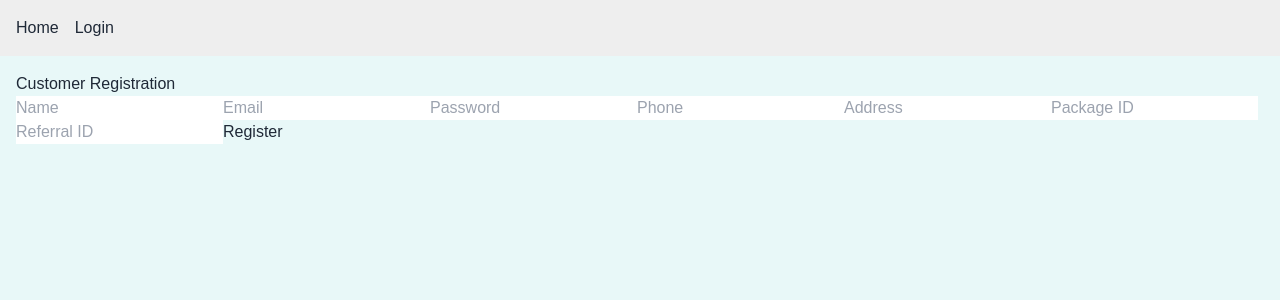
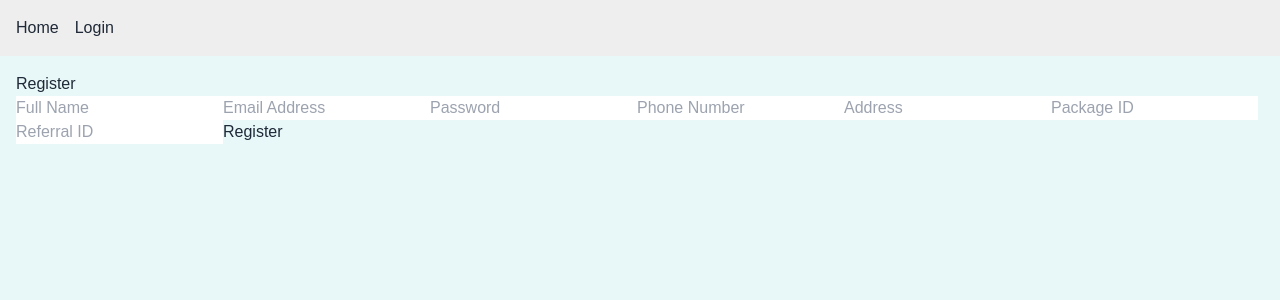
Before and after one commit to flexbuytravel/code-assist, a Next.js app: page /auth/register in a window 1280 px wide. Shown: the top 300 px of the page. Built offline with nearby package versions, Linux system fonts and the light colour scheme; no server answers.

Commit message:
Update page.tsx

```diff
--- a/src/app/auth/register/page.tsx
+++ b/src/app/auth/register/page.tsx
@@ -1,93 +1,158 @@
 "use client";
 
-import { useState } from "react";
-import { useSearchParams, useRouter } from "next/navigation";
-import { getAuth, createUserWithEmailAndPassword } from "firebase/auth";
-import { getFirestore, doc, setDoc } from "firebase/firestore";
+import { useState, useEffect } from "react";
+import { useRouter, useSearchParams } from "next/navigation";
+import { getAuth, createUserWithEmailAndPassword, updateProfile } from "firebase/auth";
+import { getFirestore, doc, setDoc, getDoc, updateDoc } from "firebase/firestore";
 import { app } from "@/lib/firebase";
 
 export default function RegisterPage() {
+  const router = useRouter();
   const searchParams = useSearchParams();
-  const router = useRouter();
-
-  const packageId = searchParams.get("packageId") || "";
-  const referralId = searchParams.get("referralId") || "";
-
-  const [form, setForm] = useState({
-    name: "",
-    email: "",
-    password: "",
-    phone: "",
-    address: ""
-  });
 
   const auth = getAuth(app);
   const db = getFirestore(app);
 
-  const handleRegister = async () => {
+  const [name, setName] = useState("");
+  const [email, setEmail] = useState("");
+  const [password, setPassword] = useState("");
+  const [phone, setPhone] = useState("");
+  const [address, setAddress] = useState("");
+  const [packageId, setPackageId] = useState("");
+  const [referralId, setReferralId] = useState("");
+
+  const [loading, setLoading] = useState(false);
+  const [error, setError] = useState("");
+
+  // Pre-fill from query params
+  useEffect(() => {
+    const pkg = searchParams.get("packageId");
+    const ref = searchParams.get("referralId");
+
+    if (pkg) setPackageId(pkg);
+    if (ref) setReferralId(ref);
+  }, [searchParams]);
+
+  const handleRegister = async (e: React.FormEvent) => {
+    e.preventDefault();
+    setError("");
+    setLoading(true);
+
     try {
-      // Create auth account
-      const cred = await createUserWithEmailAndPassword(auth, form.email, form.password);
+      // Create user in Firebase Auth
+      const userCred = await createUserWithEmailAndPassword(auth, email, password);
+      const user = userCred.user;
 
-      // Save customer to Firestore with timerStart
-      await setDoc(doc(db, "customers", cred.user.uid), {
-        ...form,
-        uid: cred.user.uid,
-        packageId,
-        referralId,
-        timerStart: new Date().toISOString(),
+      // Set displayName for convenience
+      await updateProfile(user, { displayName: name });
+
+      // If claiming a package, fetch it
+      let companyId = null;
+      if (packageId) {
+        const pkgRef = doc(db, "packages", packageId);
+        const pkgSnap = await getDoc(pkgRef);
+
+        if (!pkgSnap.exists()) {
+          throw new Error("Package not found.");
+        }
+
+        const pkgData = pkgSnap.data();
+        companyId = pkgData.companyId || null;
+
+        // Attach claimTimestamp (48-hour timer start)
+        await updateDoc(pkgRef, {
+          claimedBy: user.uid,
+          claimTimestamp: new Date().toISOString()
+        });
+      }
+
+      // Create customer record
+      await setDoc(doc(db, "customers", user.uid), {
+        name,
+        email,
+        phone,
+        address,
+        packageId: packageId || null,
+        referralId: referralId || null,
+        companyId: companyId || null,
+        deletedAgent: false,
         createdAt: new Date().toISOString()
       });
 
-      alert("Registration successful! Redirecting to dashboard...");
       router.push("/customer/dashboard");
     } catch (err: any) {
-      console.error(err);
-      alert(err.message);
+      console.error("Registration error:", err);
+      setError(err.message || "Registration failed.");
+    } finally {
+      setLoading(false);
     }
   };
 
   return (
     <div>
-      <h1>Customer Registration</h1>
+      <h1>Register</h1>
+      {error && <p style={{ color: "red" }}>{error}</p>}
+      <form onSubmit={handleRegister}>
         <input
-        placeholder="Name"
-        value={form.name}
-        onChange={(e) => setForm({ ...form, name: e.target.value })}
+          type="text"
+          placeholder="Full Name"
+          value={name}
+          onChange={(e) => setName(e.target.value)}
+          required
         />
+
         <input
-        placeholder="Email"
           type="email"
-        value={form.email}
-        onChange={(e) => setForm({ ...form, email: e.target.value })}
+          placeholder="Email Address"
+          value={email}
+          onChange={(e) => setEmail(e.target.value)}
+          required
         />
+
         <input
+          type="password"
           placeholder="Password"
-        type="password"
-        value={form.password}
-        onChange={(e) => setForm({ ...form, password: e.target.value })}
+          value={password}
+          onChange={(e) => setPassword(e.target.value)}
+          required
         />
+
         <input
-        placeholder="Phone"
-        value={form.phone}
-        onChange={(e) => setForm({ ...form, phone: e.target.value })}
+          type="tel"
+          placeholder="Phone Number"
+          value={phone}
+          onChange={(e) => setPhone(e.target.value)}
+          required
         />
+
         <input
+          type="text"
           placeholder="Address"
-        value={form.address}
-        onChange={(e) => setForm({ ...form, address: e.target.value })}
+          value={address}
+          onChange={(e) => setAddress(e.target.value)}
+          required
         />
+
         <input
+          type="text"
           placeholder="Package ID"
           value={packageId}
-        readOnly
+          onChange={(e) => setPackageId(e.target.value)}
+          readOnly={!!searchParams.get("packageId")}
         />
+
         <input
+          type="text"
           placeholder="Referral ID"
           value={referralId}
-        readOnly
+          onChange={(e) => setReferralId(e.target.value)}
+          readOnly={!!searchParams.get("referralId")}
         />
-      <button onClick={handleRegister}>Register</button>
+
+        <button type="submit" disabled={loading}>
+          {loading ? "Registering..." : "Register"}
+        </button>
+      </form>
     </div>
   );
 }
```
Lines whose indentation alone changed are shown as unchanged.
